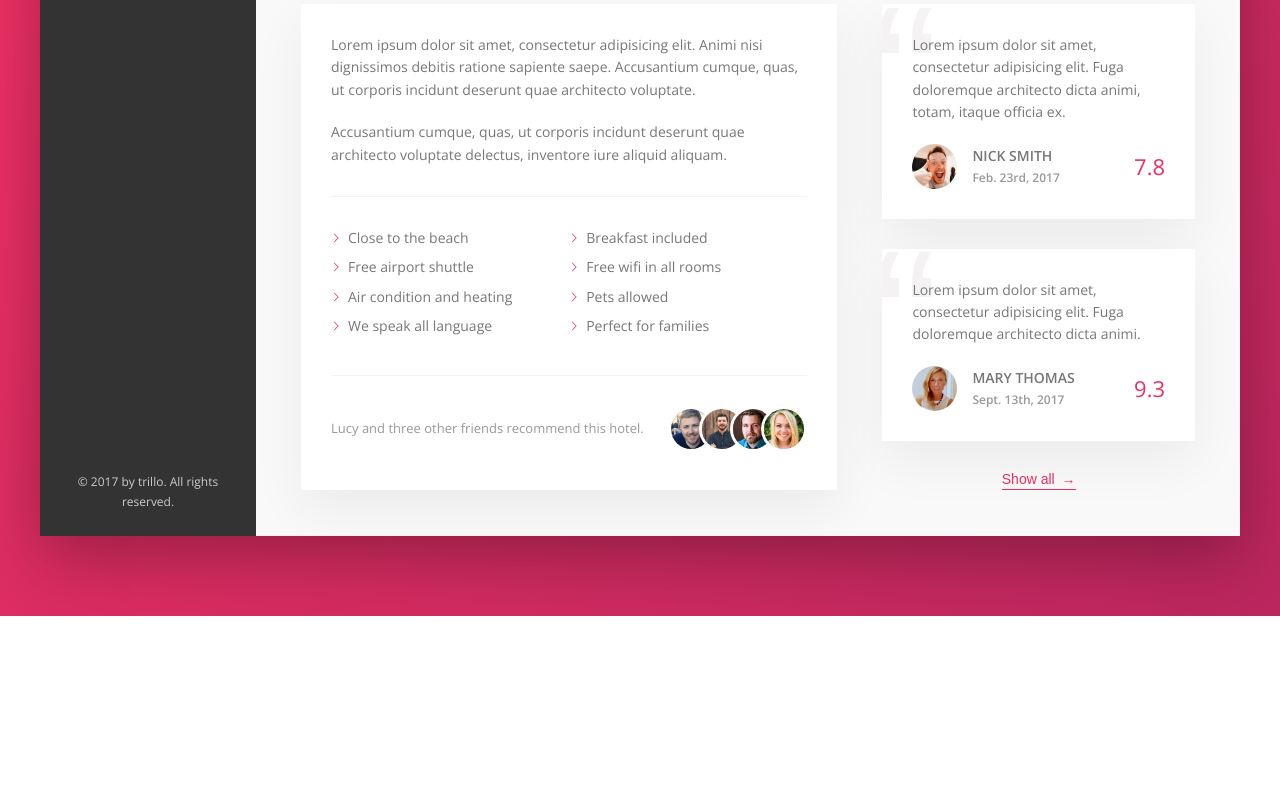
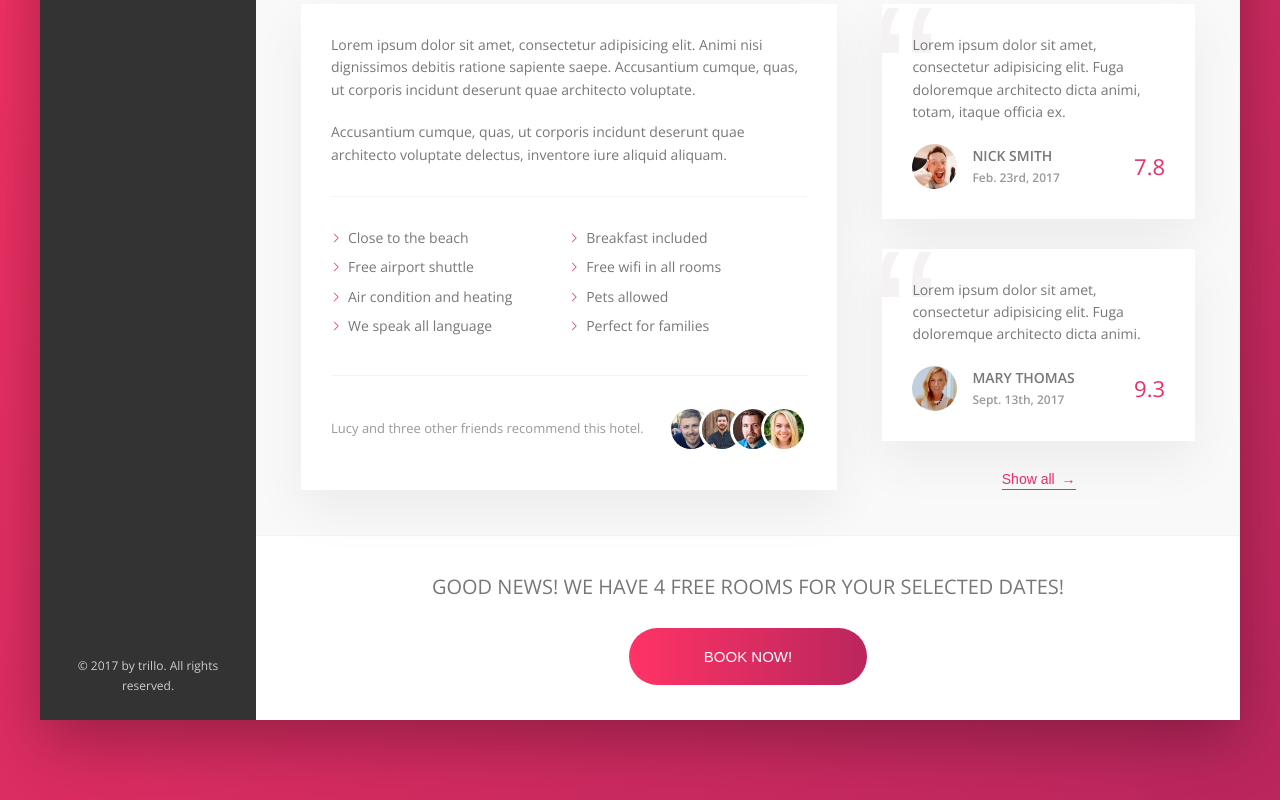
Before and after one commit to CalenArrna/Trillo-CSS-tutorial-project, a website: page index.html in a window 1280 px wide. Shown: the part 643-1443 px from the top of the page. Before the commit the page ends 1259 px from the top, so only its background shows below. Drawn offline with nearby package versions, Linux system fonts and the light colour scheme.

Commit message:
feat(hotel): cta section implemented

```diff
--- a/index.html
+++ b/index.html
@@ -196,6 +196,19 @@
                             <button class="btn-inline">Show all <span>&rarr;</span></button>
                         </div>
                     </div>
+                    <div class="cta">
+                        <h2 class="cta__book-now">
+                            Good news! We have 4 free rooms for your selected dates!
+                        </h2>
+                        <button class="btn">
+                            <span class="btn__visible">
+                                Book now!
+                            </span>
+                            <span class="btn__invisible">
+                                Only 4 rooms left!
+                            </span>
+                        </button>
+                    </div>
                 </main>
             </div>
         </div>
--- a/sass/_components.scss
+++ b/sass/_components.scss
@@ -442,3 +442,74 @@
     z-index: 1;
   }
 }
+
+////////////////////////////////////////////////
+// CALL TO ACTION
+
+.cta {
+  padding: 3.5rem 0;
+  text-align: center;
+
+  &__book-now {
+    font-size: 2rem;
+    font-weight: 300;
+    text-transform: uppercase;
+    margin-bottom: 2.5rem;
+  }
+}
+
+.btn {
+  position: relative;
+  font-size: 1.5rem;
+  font-weight: 300;
+  text-transform: uppercase;
+  border-radius: 100px;
+  border: none;
+  background-image: linear-gradient(
+    to right,
+    var(--color-primary-light),
+    var(--color-primary-dark)
+  );
+  color: #fff;
+  overflow: hidden;
+  cursor: pointer;
+
+  & > * {
+    display: inline-block;
+    transition: all 0.2s;
+    width: 100%;
+    height: 100%;
+  }
+
+  &__visible {
+    padding: 2rem 7.5rem;
+  }
+
+  &__invisible {
+    position: absolute;
+    padding: 2rem 0;
+    left: 0;
+    top: -100%;
+  }
+
+  &:hover {
+    background-image: linear-gradient(
+      to left,
+      var(--color-primary-light),
+      var(--color-primary-dark)
+    );
+  }
+
+  &:hover &__visible {
+    transform: translateY(100%);
+  }
+
+  &:hover &__invisible {
+    top: 0;
+  }
+
+  &:focus {
+    outline: none;
+    animation: pulsate 1s infinite;
+  }
+}
```
Also changed, not shown: css/style.css.
